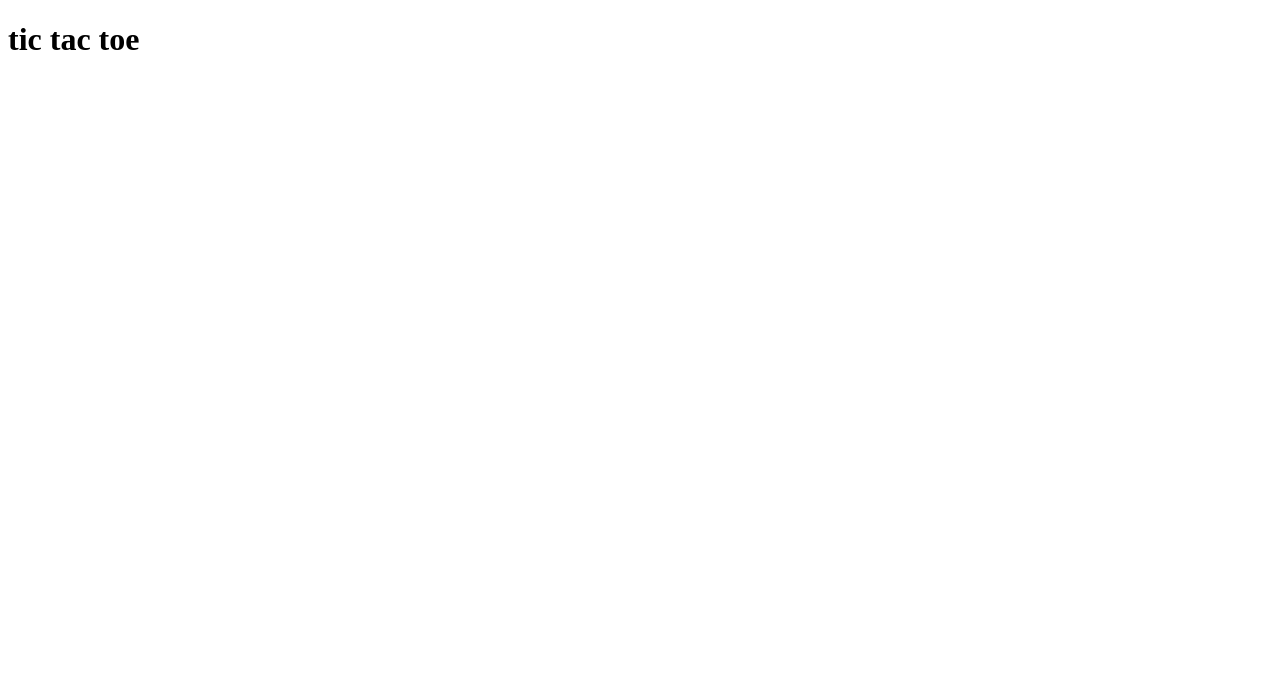
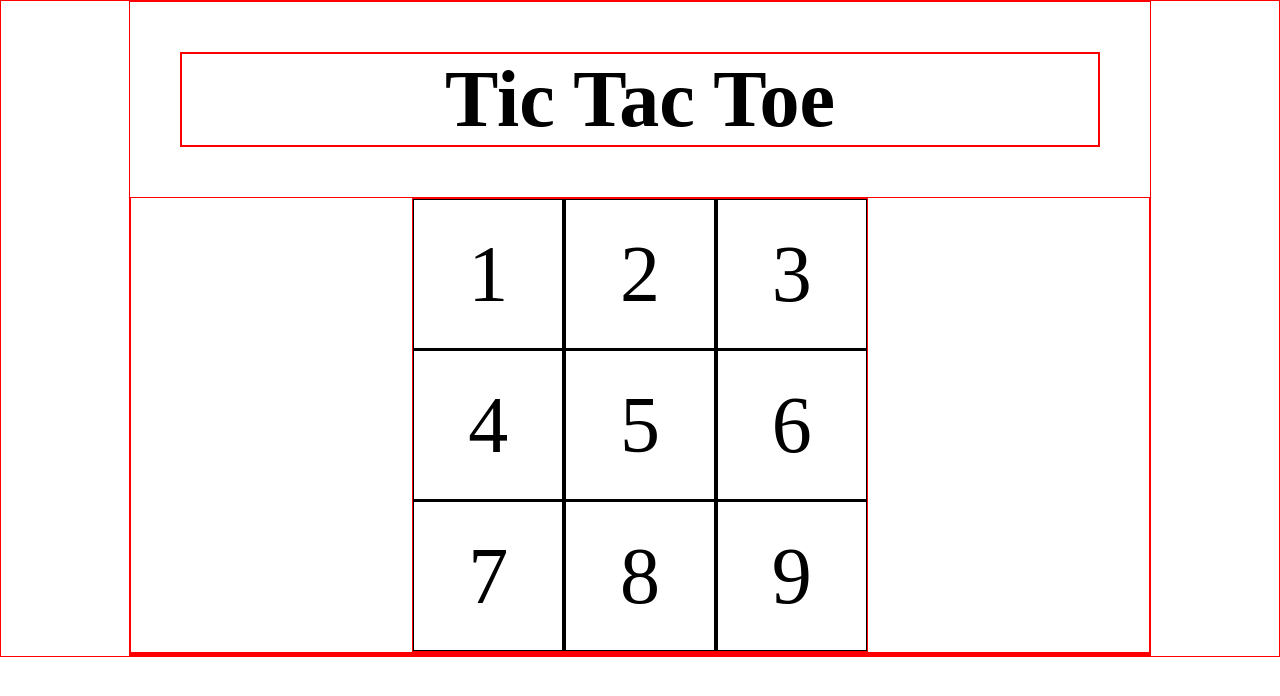
Before and after one commit to pwong-it/P1---TicTacToe, a plain HTML site: page index.html in a window 1280 px wide. Drawn offline with Linux system fonts and the light colour scheme.

Commit message:
README file updated with planning parts one and two. script.js- variables declared. style.css- basic style applied to get grid working. html-all basic elements created to progress

```diff
--- a/index.html
+++ b/index.html
@@ -6,10 +6,30 @@
     <meta http-equiv="X-UA-Compatible" content="IE=edge">
     <meta name="viewport" content="width=device-width, initial-scale=1.0">
     <title>Document</title>
+    <link rel="stylesheet" href="style.css">
+    <script defer src="./script.js"></script>
 </head>
 
 <body>
-    <h1>tic tac toe</h1>
+    <header>
+        <h1>Tic Tac Toe</h1>
+    </header>
+    <main>
+        <section class="grid-box">
+            <div id="one">1</div>
+            <div id="two">2</div>
+            <div id="three">3</div>
+            <div id="four">4</div>
+            <div id="five">5</div>
+            <div id="six">6</div>
+            <div id="seven">7</div>
+            <div id="eight">8</div>
+            <div id="nine">9</div>
+        </section>
+    </main>
+    <footer>
+
+    </footer>
 </body>
 
 </html>
--- /dev/null
+++ b/script.js
@@ -0,0 +1,15 @@
+// Declaring each variable using the id of each of the boxes in the TicTacToe(TTT) grid
+var one = document.querySelector('#one')
+var two = document.querySelector('#two')
+var three = document.querySelector('#three')
+var four = document.querySelector('#four')
+var five = document.querySelector('#five')
+var six = document.querySelector('#six')
+var seven = document.querySelector('#seven')
+var eight = document.querySelector('#eight')
+var nine = document.querySelector('#nine')
+
+// Test if each one is being queried properly by console.logging
+console.log(one)
+// => <div id="one">1</div>
+// It's communicating properly and returning the correct grid.
--- /dev/null
+++ b/style.css
@@ -0,0 +1,40 @@
+* {
+    box-sizing: border-box;
+    border: 1px solid red;
+    margin: 0 auto;
+
+}
+
+header {
+    text-align: center;
+    margin: 50px;
+}
+
+h1 {
+    font-size: 5rem;
+}
+
+body {
+    max-width: 80%;
+    margin: 0 auto;
+}
+
+div {
+    border: 1px solid black;
+    height: 150px;
+    width: 150px;
+    background-color: white;
+    font-size: 5rem;
+    display: flex;
+    justify-content: center;
+    align-items: center;
+
+}
+
+.grid-box {
+    display: grid;
+    grid-template-columns: 1fr 1fr 1fr;
+    gap: 1px;
+    max-width: 456px;
+    background-color: black;
+}
```
Also changed, not shown: README.md, images/progress_1.png (added), 2 other files.
